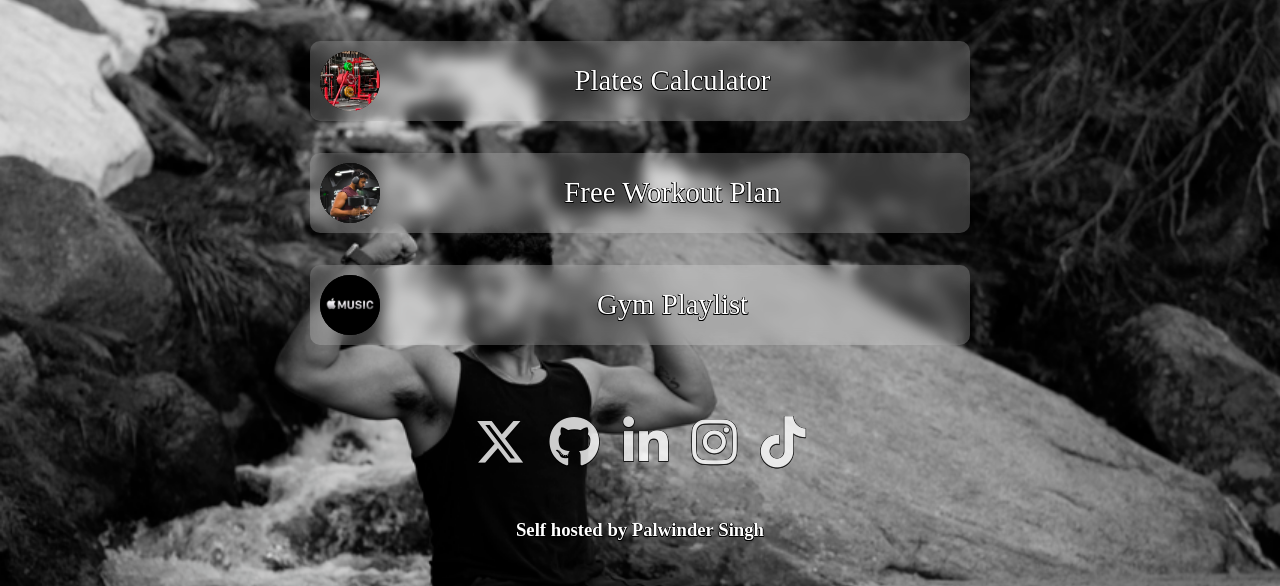
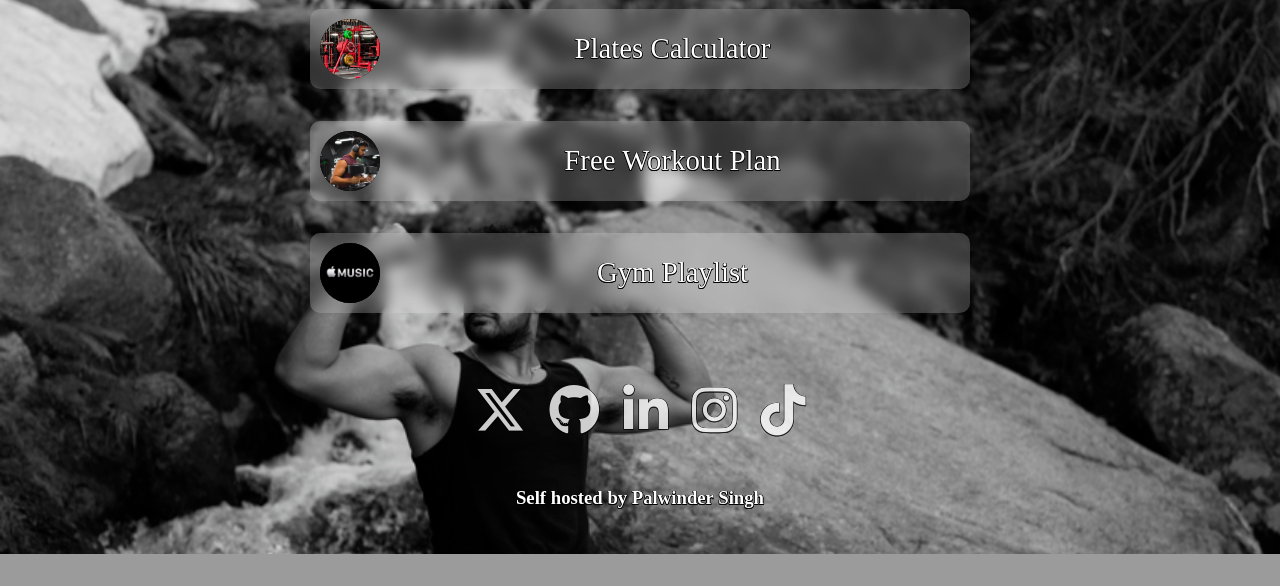
Before and after one commit to singhpalwinder/my_website, a PHP site: page /links/index.html in a window 1280 px wide. Shown: the part 551-1137 px from the top of the page. After the commit the page ends 1105 px from the top, so only its background shows below. Run offline with PHP 8.4, Linux system fonts and the light colour scheme; some libraries are stand-ins or nearby versions.

Commit message:
made links page better

```diff
--- a/links/styling.css
+++ b/links/styling.css
@@ -13,7 +13,7 @@ body{
     justify-content: center;
     align-items: center;
     overflow:scroll;
-    margin-top: 4.2rem;
+    margin-top: 2.2rem;
 }
 body * {
     color: white;
```
